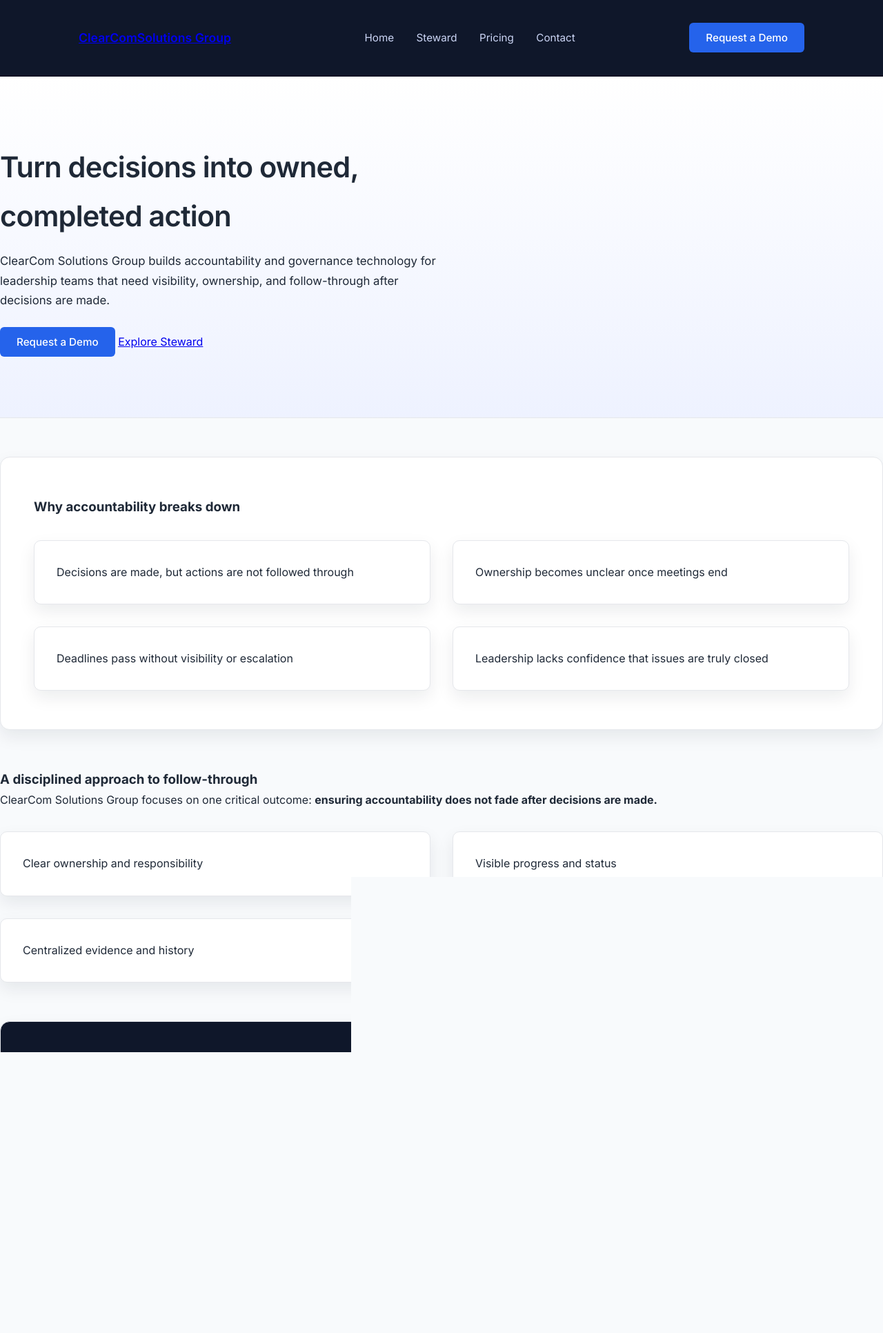
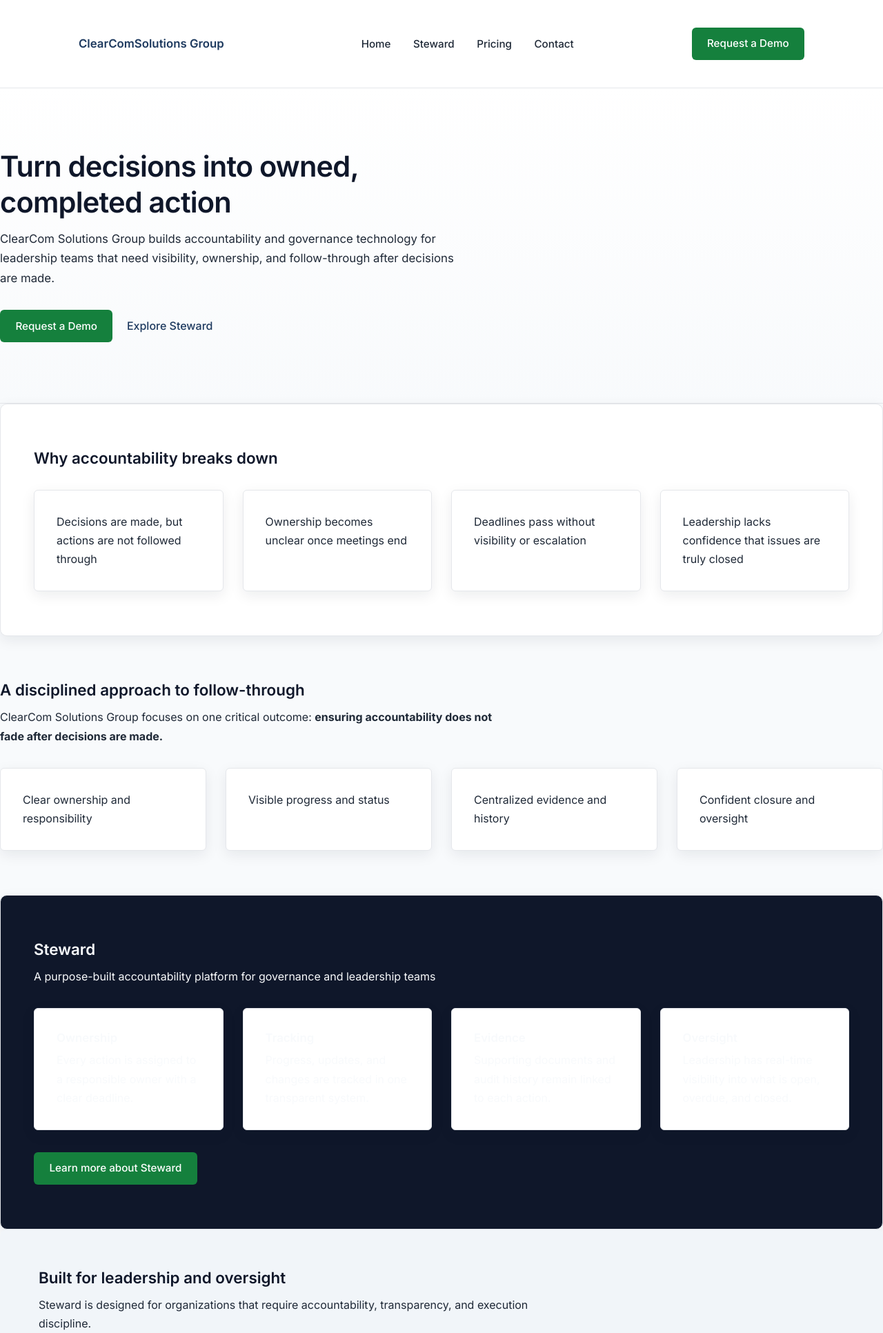
Before and after one commit to Yamie3/clearcom-website, a Django app: page / in a window 1280 px wide. Shown: the top 1932 px of the page at 69% size. Run offline with Django 5.2, Linux system fonts and the light colour scheme.

Commit message:
page refresc

```diff
--- a/static/css/main.css
+++ b/static/css/main.css
@@ -2,24 +2,34 @@
    DESIGN SYSTEM
 ================================ */
 :root {
-  --brand-primary: #2563eb;
+  /* Brand */
+  --brand-primary: #1e3a5f;   /* institutional blue */
+  --brand-accent: #15803d;   /* restrained action color */
   --brand-dark: #0f172a;
 
+  /* Backgrounds */
   --bg-page: #f8fafc;
   --bg-panel: #ffffff;
   --bg-muted: #f1f5f9;
   --bg-dark: #020617;
 
+  /* Text */
   --text-primary: #0f172a;
   --text-body: #1f2937;
-  --text-muted: #6b7280;
-  --text-inverse: #e5e7eb;
+  --text-muted: #64748b;
+  --text-inverse: #f8fafc;
 
-  --radius-lg: 14px;
-  --radius-md: 10px;
+  /* Borders & Radius */
+  --border-color: #e5e7eb;
+  --radius-lg: 10px;
+  --radius-md: 6px;
 
-  --shadow-soft: 0 10px 25px rgba(15, 23, 42, 0.08);
-  --shadow-strong: 0 30px 60px rgba(15, 23, 42, 0.15);
+  /* Shadows */
+  --shadow-soft: 0 6px 20px rgba(15, 23, 42, 0.08);
+  --shadow-strong: 0 18px 40px rgba(15, 23, 42, 0.14);
+
+  /* Layout */
+  --container-width: 1100px;
 }
 
 /* ================================
@@ -32,109 +42,116 @@
 }
 
 body {
-  font-family: "Inter", "Segoe UI", Roboto, Arial, sans-serif;
+  font-family: "Inter", system-ui, -apple-system, BlinkMacSystemFont, sans-serif;
   background-color: var(--bg-page);
   color: var(--text-body);
   line-height: 1.7;
+}
+
+h1, h2, h3, h4 {
+  color: var(--text-primary);
+  font-weight: 600;
+  line-height: 1.25;
+  margin-bottom: 0.75rem;
+}
+
+h2 { font-size: 2.2rem; }
+h3 { font-size: 1.4rem; }
+h4 { font-size: 1.05rem; }
+
+p {
+  max-width: 720px;
+  color: var(--text-body);
+}
+
+a {
+  color: var(--brand-primary);
+  text-decoration: none;
+}
+
+a:hover {
+  text-decoration: underline;
 }
 
 /* ================================
    LAYOUT
 ================================ */
 .container {
-  max-width: 1100px;
-  margin: auto;
+  max-width: var(--container-width);
+  margin: 0 auto;
   padding: 2.5rem 1.5rem;
 }
 
 section {
-  margin-bottom: 3.5rem;
+  padding: 4rem 0;
 }
 
 /* ================================
    HEADER / NAV
 ================================ */
 .site-header {
-  position: sticky;
-  top: 0;
-  z-index: 100;
-  background: var(--brand-dark);
-  border-bottom: 1px solid var(--bg-dark);
+  background: #ffffff;
+  border-bottom: 1px solid var(--border-color);
 }
 
 .site-header .container {
   display: flex;
+  align-items: center;
   justify-content: space-between;
-  align-items: center;
 }
 
 .logo {
-  font-size: 1.1rem;
+  font-size: 1.05rem;
   font-weight: 600;
-  color: #ffffff;
+  color: var(--text-primary);
 }
 
 .site-header nav a {
-  color: #cbd5f5;
   margin-left: 1.75rem;
-  text-decoration: none;
   font-size: 0.95rem;
-  position: relative;
+  font-weight: 500;
+  color: var(--text-body);
 }
 
-.site-header nav a::after {
-  content: "";
-  position: absolute;
-  left: 0;
-  bottom: -6px;
-  width: 0;
-  height: 2px;
-  background: var(--brand-primary);
-  transition: width 0.2s ease;
-}
-
-.site-header nav a:hover::after {
-  width: 100%;
+.site-header nav a:hover {
+  color: var(--brand-primary);
 }
 
 /* ================================
    HERO
 ================================ */
 .hero {
-  padding: 6rem 0;
-  background: linear-gradient(180deg, #ffffff 0%, #eef2ff 100%);
-  border-bottom: 1px solid #e5e7eb;
+  padding: 5.5rem 0;
+  background: linear-gradient(180deg, #ffffff 0%, #f8fafc 100%);
+  border-bottom: 1px solid var(--border-color);
 }
 
 .hero-grid {
   display: grid;
-  grid-template-columns: 1.2fr 1fr;
+  grid-template-columns: 1.1fr 0.9fr;
   gap: 3rem;
   align-items: center;
 }
 
 .hero h2 {
   font-size: 2.6rem;
-  font-weight: 600;
   letter-spacing: -0.02em;
-  margin-bottom: 1rem;
 }
 
 .hero h3 {
   font-size: 1.25rem;
   font-weight: 500;
   color: var(--text-muted);
-  margin-bottom: 1.5rem;
+  margin-bottom: 1.25rem;
 }
 
 .hero p {
   font-size: 1.05rem;
-  max-width: 640px;
   margin-bottom: 2rem;
 }
 
 .hero-actions {
-  margin-top: 2rem;
+  margin-top: 1.5rem;
 }
 
 .hero-visual img {
@@ -148,9 +165,9 @@ section {
 ================================ */
 .panel {
   background: var(--bg-panel);
-  padding: 3.5rem 3rem;
+  padding: 4rem 3rem;
   border-radius: var(--radius-lg);
-  border: 1px solid #e5e7eb;
+  border: 1px solid var(--border-color);
   box-shadow: var(--shadow-soft);
 }
 
@@ -159,8 +176,10 @@ section {
   color: var(--text-inverse);
 }
 
+.panel-dark h3,
+.panel-dark h4,
 .panel-dark p {
-  color: #cbd5f5;
+  color: var(--text-inverse);
 }
 
 /* ================================
@@ -168,8 +187,8 @@ section {
 ================================ */
 .card-grid {
   display: grid;
-  grid-template-columns: repeat(2, 1fr);
-  gap: 2rem;
+  grid-template-columns: repeat(auto-fit, minmax(240px, 1fr));
+  gap: 1.75rem;
   margin-top: 2rem;
 }
 
@@ -212,28 +229,92 @@ section {
    BUTTONS
 ================================ */
 .btn-primary {
-  background: var(--brand-primary);
-  color: white;
-  padding: 0.75rem 1.5rem;
-  border-radius: 6px;
-  text-decoration: none;
+  display: inline-block;
+  background: var(--brand-accent);
+  color: #ffffff;
+  padding: 0.65rem 1.4rem;
+  border-radius: var(--radius-md);
   font-size: 0.95rem;
   font-weight: 500;
 }
 
 .btn-primary:hover {
-  background: #1d4ed8;
+  background: #166534;
+  text-decoration: none;
+}
+
+.btn-secondary {
+  display: inline-block;
+  padding: 0.65rem 1.4rem;
+  border: 1px solid var(--border-color);
+  border-radius: var(--radius-md);
+  color: var(--text-primary);
+}
+
+.link-secondary {
+  margin-left: 1rem;
+  font-weight: 500;
+}
+
+/* ================================
+   FORMS
+================================ */
+.form-section {
+  padding: 5rem 0;
+}
+
+.form-wrapper {
+  max-width: 560px;
+  margin: 0 auto;
+  background: var(--bg-panel);
+  padding: 2.75rem;
+  border-radius: var(--radius-lg);
+  border: 1px solid var(--border-color);
+  box-shadow: var(--shadow-soft);
+}
+
+.form-group {
+  margin-bottom: 1.25rem;
+}
+
+label {
+  display: block;
+  font-weight: 500;
+  margin-bottom: 0.4rem;
+}
+
+input,
+textarea {
+  width: 100%;
+  padding: 0.6rem;
+  font-family: inherit;
+  border: 1px solid var(--border-color);
+  border-radius: var(--radius-md);
+}
+
+.form-reassurance {
+  margin-top: 1.5rem;
+  font-size: 0.9rem;
+  color: var(--text-muted);
 }
 
 /* ================================
    FOOTER
 ================================ */
 .site-footer {
-  background: var(--bg-dark);
-  color: #9ca3af;
-  text-align: center;
-  padding: 2rem 1rem;
+  background: #ffffff;
+  border-top: 1px solid var(--border-color);
+  padding: 3rem 1.5rem;
   font-size: 0.85rem;
+  color: var(--text-muted);
+}
+
+.footer-inner {
+  max-width: var(--container-width);
+  margin: 0 auto;
+  display: grid;
+  grid-template-columns: 2fr 1fr 1fr;
+  gap: 2rem;
 }
 
 /* ================================
```
Also changed, not shown: other parts of static/css/main.css (+13 -19 lines).
